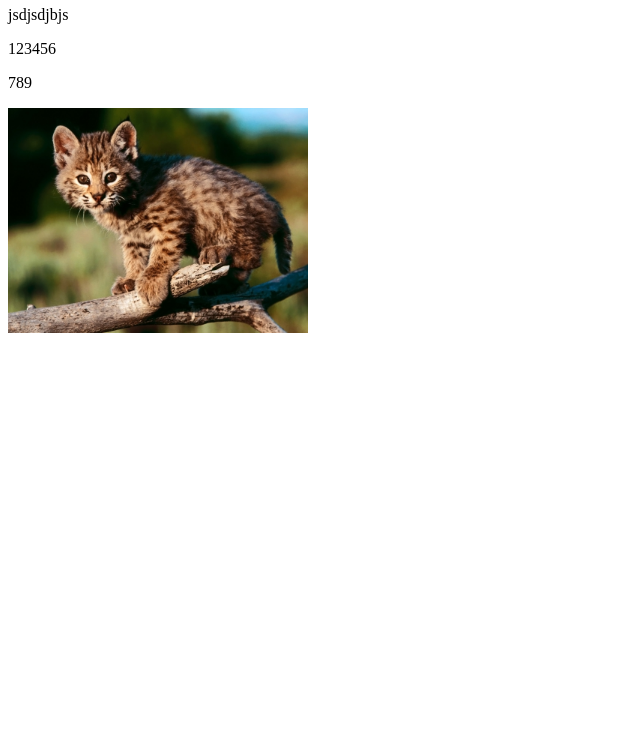
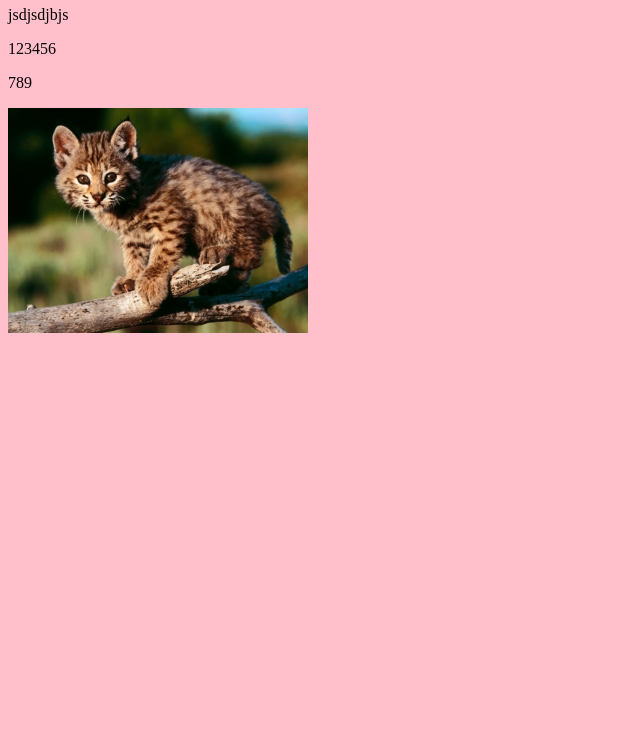
Before and after one commit to bbrbarni/classexaple, a plain HTML site: page index.html in a window 1280 px wide. Shown: the part 60-800 px from the top of the page, without its empty margins (0-640 px from the left). Drawn offline with Linux system fonts and the light colour scheme.

Commit message:
Pimped my site.

```diff
--- a/css/style.css
+++ b/css/style.css
@@ -1,3 +1,5 @@
 img {
   width: 300px;
 }
+body{
+background: pink;}
--- a/index.html
+++ b/index.html
@@ -1,6 +1,6 @@
 <html>
 <head>
-  <title>Hej</title>
+  <title>I am RAMBO ;)</title>
 
   <link rel="stylesheet" type="text/css" href="css/style.css">
 </head>
```
